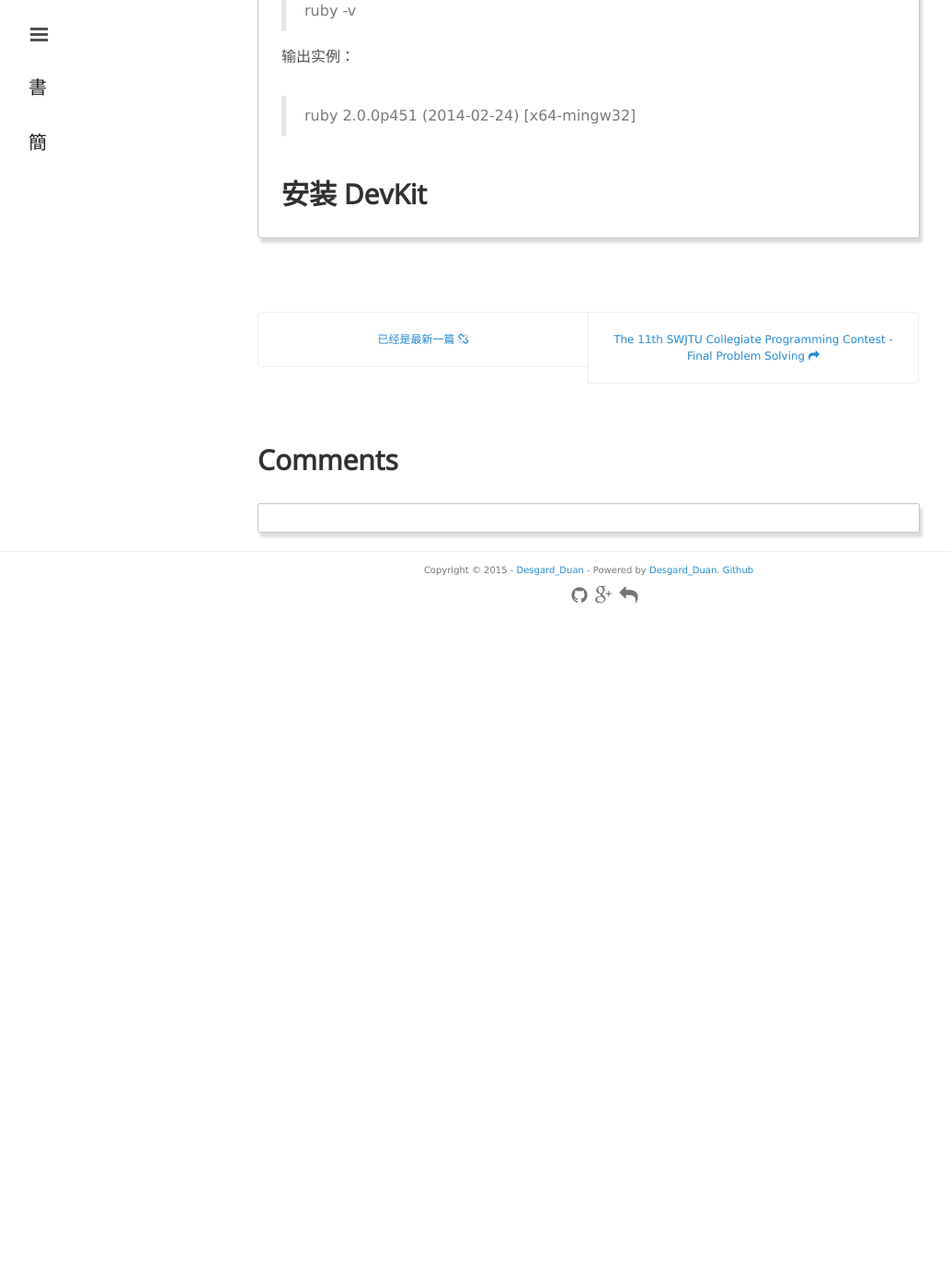
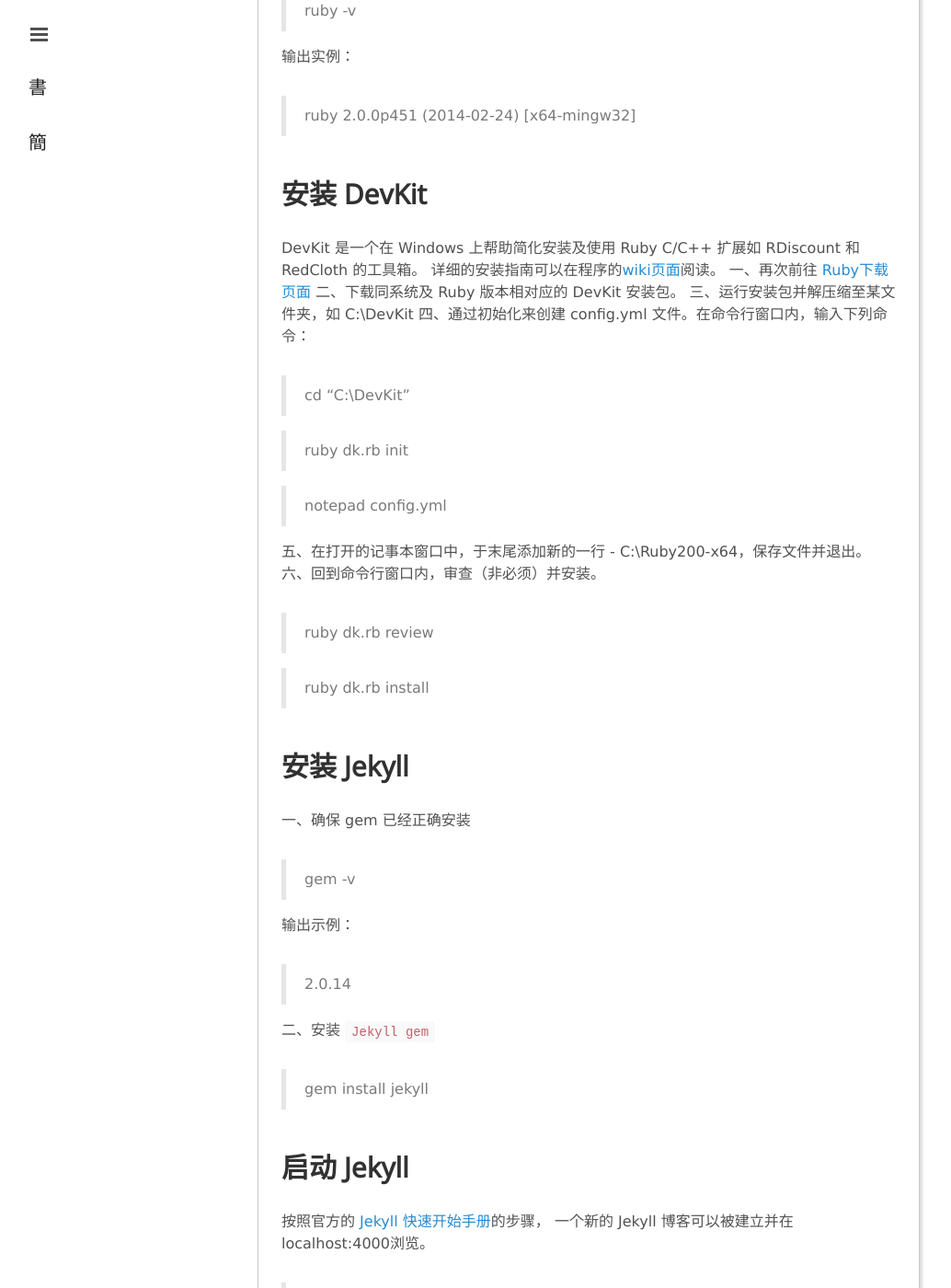
Before and after one commit to Desgard/desgard.github.com, a Jekyll site: the page built from _posts/2015-08-09-JekyllInstallInWin.md, in a window 1280 px wide and 1400 px high, scrolled down 2359 px. Shown: the whole window at 92% size, without its empty margins (0-1034 px from the left). Built offline with Jekyll 4.4.1, drawn with Linux system fonts in a browser that asks for light colours; Markdown is read by kramdown in place of the engine named in the settings; comment, search, counter and statistics services are not loaded; before the commit the page ends 3031 px from its top, so only the background shows below that; some of the changed text lies outside the part shown.

Commit message:
2015-8-13 update post

```diff
--- a/_posts/2015-08-09-JekyllInstallInWin.md
+++ b/_posts/2015-08-09-JekyllInstallInWin.md
@@ -45,3 +45,41 @@
 > ruby 2.0.0p451 (2014-02-24) [x64-mingw32]
 
 ##安装 DevKit
+DevKit 是一个在 Windows 上帮助简化安装及使用 Ruby C/C++ 扩展如 RDiscount 和 RedCloth 的工具箱。 详细的安装指南可以在程序的[wiki页面](https://github.com/oneclick/rubyinstaller/wiki/Development-Kit#installation-instructions)阅读。
+一、再次前往 [Ruby下载页面](http://rubyinstaller.org/downloads/)
+二、下载同系统及 Ruby 版本相对应的 DevKit 安装包。
+三、运行安装包并解压缩至某文件夹，如 C:\DevKit
+四、通过初始化来创建 config.yml 文件。在命令行窗口内，输入下列命令：
+> cd “C:\DevKit”
+
+
+> ruby dk.rb init
+
+
+> notepad config.yml
+
+五、在打开的记事本窗口中，于末尾添加新的一行 - C:\Ruby200-x64，保存文件并退出。
+六、回到命令行窗口内，审查（非必须）并安装。
+> ruby dk.rb review
+
+
+> ruby dk.rb install
+
+##安装 Jekyll
+一、确保 gem 已经正确安装
+> gem -v
+
+输出示例：
+> 2.0.14
+
+二、安装 <code>Jekyll gem</code>
+> gem install jekyll
+
+##启动 Jekyll
+按照官方的 [Jekyll 快速开始手册](http://jekyllrb.com/docs/quickstart/)的步骤， 一个新的 Jekyll 博客可以被建立并在localhost:4000浏览。
+
+> jekyll new myblog
+
+> cd myblog
+
+> jekyll server
```
